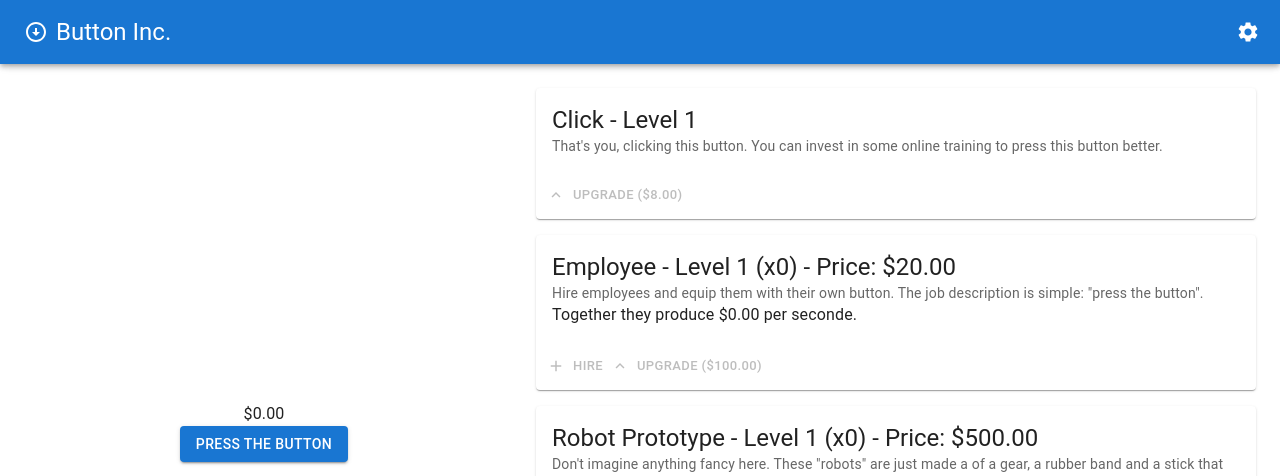
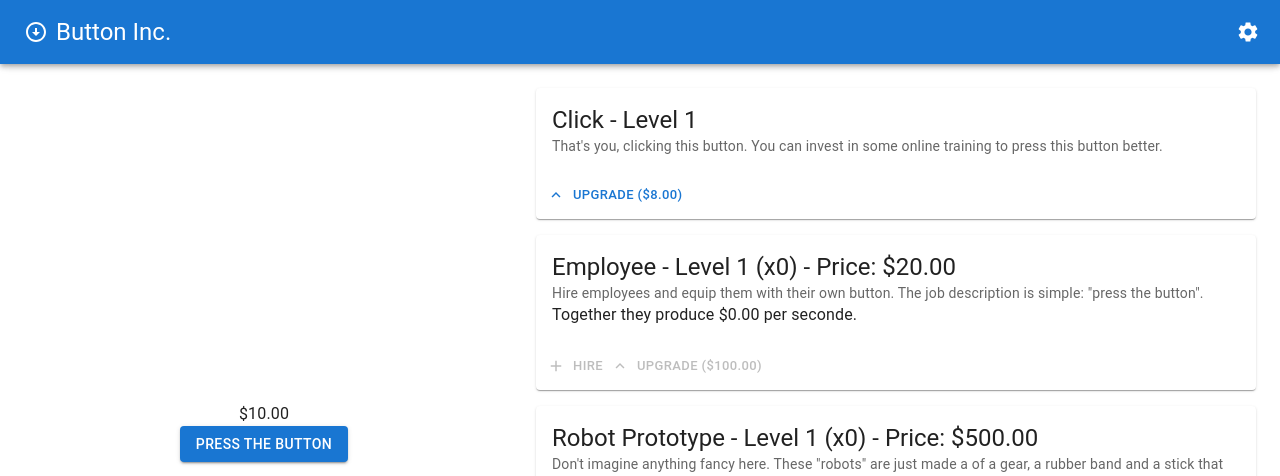
Before and after one commit to DrKabum/auto-clicker-game, a React (Vite) app: page / in a window 1280 px wide. Shown: the top 476 px of the page. Built offline with nearby package versions, Linux system fonts and the light colour scheme.

Commit message:
add top const to manage starting money

```diff
--- a/src/App.tsx
+++ b/src/App.tsx
@@ -7,10 +7,11 @@ import { upgradablesData } from './classes/upgradables-data'
 import { Upgradable } from './classes/upgradable'
 
 const TICK_WAIT = 100
+const STARTING_MONEY = 10
 
 export default function App() {
   const [savedGame, setSavedGame] = useState<LoadData>(loadGame())
-  const [money, setMoney] = useState(savedGame?.money || 0)
+  const [money, setMoney] = useState(savedGame?.money || STARTING_MONEY)
   const [tickCount, setTickCount] = useState(0)
   let upgradables =
     savedGame?.upgradables.map((u) => new Upgradable(u)) ||
@@ -23,7 +24,7 @@ export default function App() {
   }
 
   const resetGame = () => {
-    setMoney(0)
+    setMoney(STARTING_MONEY)
     for (const up of upgradables) {
       up.resetValues()
     }
```
